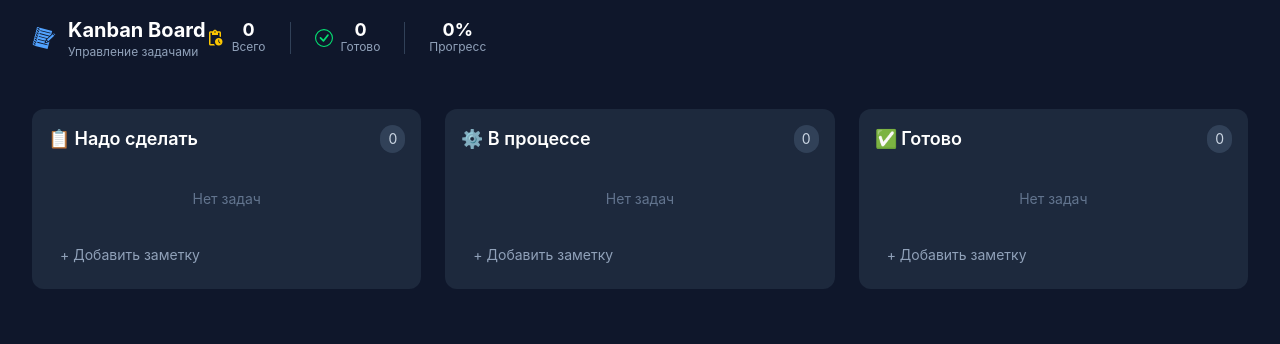
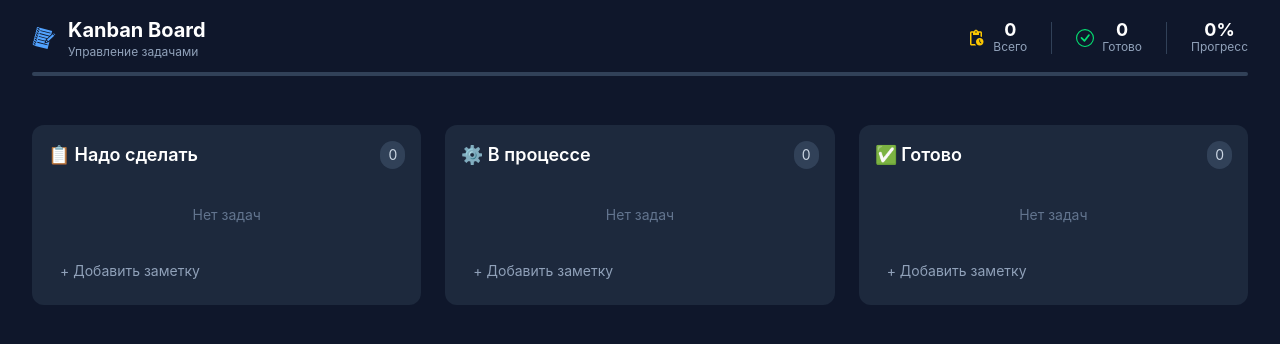
Before and after one commit to aliveagain3228/TodoReactTS, a React (Vite) app: page / in a window 1280 px wide. Shown: the top 344 px of the page. Built offline with nearby package versions, Linux system fonts and the light colour scheme.

Commit message:
fix: I moved the div markup with the counter in the header to the correct location and installed the dnd-kit library

```diff
--- a/package.json
+++ b/package.json
@@ -10,6 +10,9 @@
     "preview": "vite preview"
   },
   "dependencies": {
+    "@dnd-kit/core": "^6.3.1",
+    "@dnd-kit/sortable": "^10.0.0",
+    "@dnd-kit/utilities": "^3.2.2",
     "@tailwindcss/vite": "^4.2.4",
     "framer-motion": "^12.38.0",
     "react": "^19.2.5",
--- a/src/components/Column/Column.tsx
+++ b/src/components/Column/Column.tsx
@@ -28,6 +28,7 @@ export default function Column({ column, tasks, onAddTask, onDeleteTask, onMoveT
             </div>
 
             <div className="flex flex-col gap-2 flex-1">
+                <AnimatePresence>
                 {tasks.map(task => (
                     <TaskCard
                         key={task.id}
@@ -36,6 +37,7 @@ export default function Column({ column, tasks, onAddTask, onDeleteTask, onMoveT
                         onMove={onMoveTask}
                     />
                 ))}
+                </AnimatePresence>
 
                 {tasks.length === 0 && (
                     <p className="text-slate-500 text-sm text-center py-4">
--- a/src/components/Header/Header.tsx
+++ b/src/components/Header/Header.tsx
@@ -72,12 +72,12 @@ export default function Header({ tasks }: HeaderProps) {
                         </div>
                     </div>
                 </div>
-                <div className="max-w-7xl mx-auto mt-3">
-                    <div className="h-1 bg-slate-700 rounded-full overflow-hidden">
-                        <div className="h-full bg-gradient-to-r from-blue-500 to-green-400 rounded-full transition-all duration-500"
-                             style={{ width: `${progress}%` }}
-                        />
-                    </div>
+            </div>
+            <div className="max-w-7xl mx-auto mt-3">
+                <div className="h-1 bg-slate-700 rounded-full overflow-hidden">
+                    <div className="h-full bg-gradient-to-r from-blue-500 to-green-400 rounded-full transition-all duration-500"
+                         style={{ width: `${progress}%` }}
+                    />
                 </div>
             </div>
         </header>
--- a/src/components/TaskCard/TaskCard.tsx
+++ b/src/components/TaskCard/TaskCard.tsx
@@ -1,5 +1,5 @@
 import type { Task, Status } from "../../types"
-import { motion, AnimatePresence } from "framer-motion";
+import { motion } from "framer-motion";
 
 interface TaskCardProps {
     task: Task
```
Also changed, not shown: 1 other file (tests, documents, lock files or other folders).
